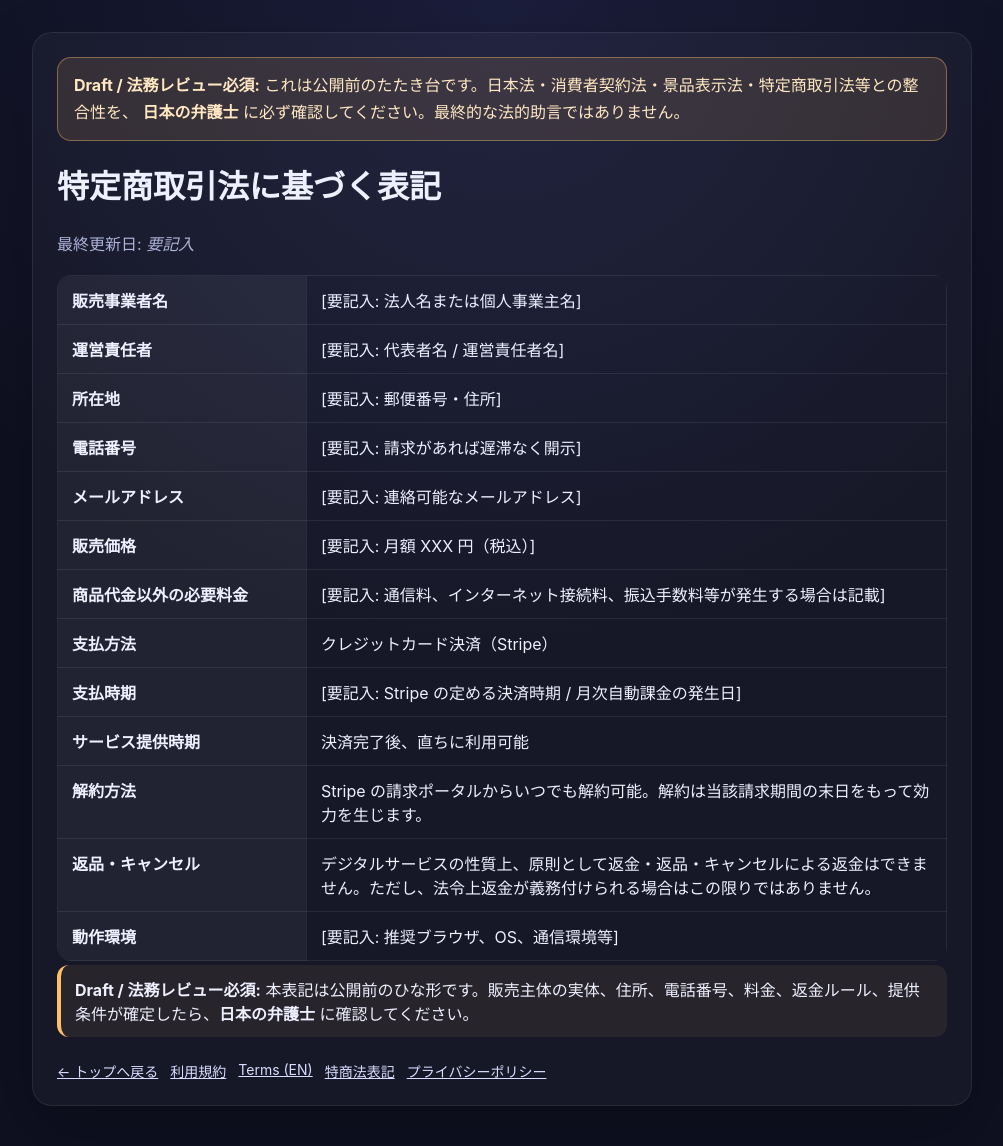
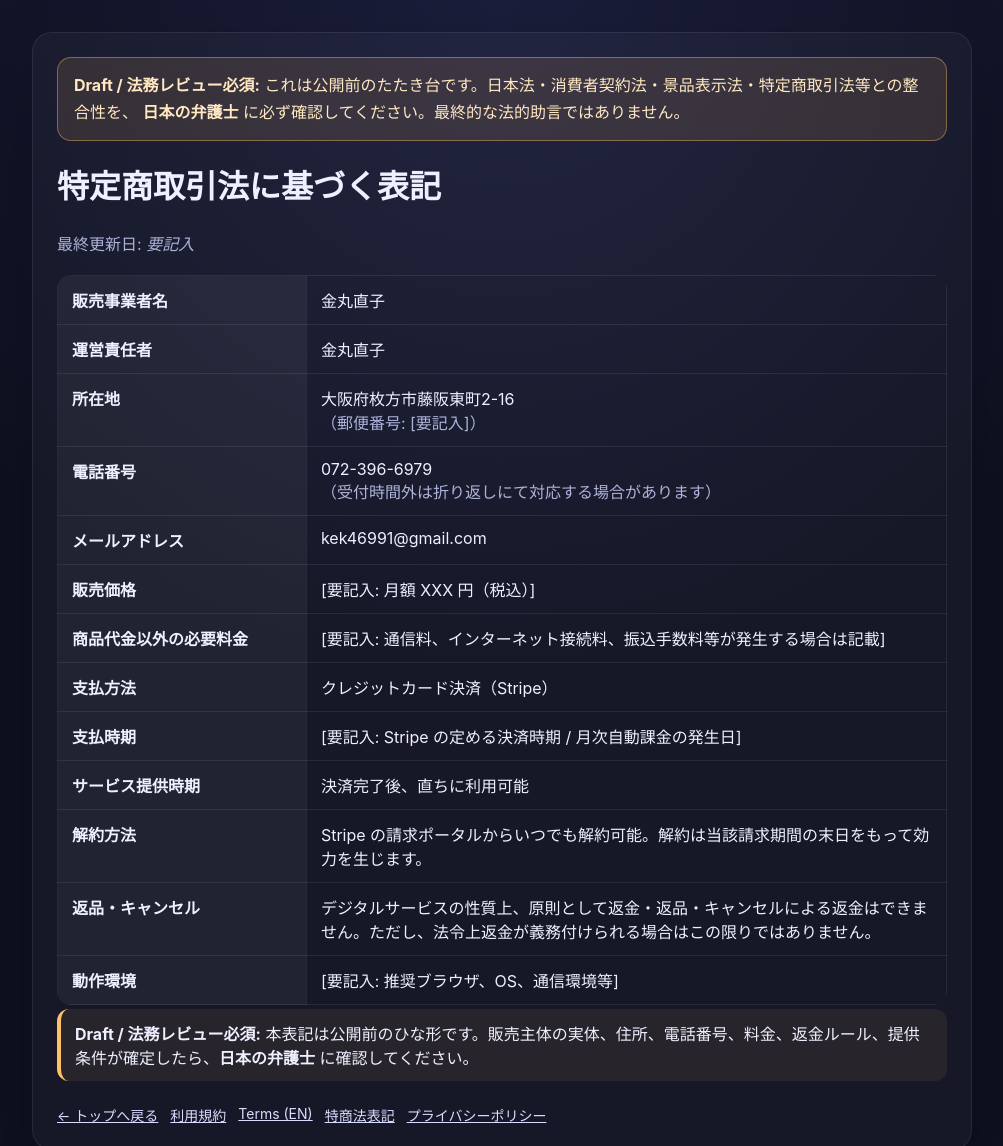
Before and after one commit to kek46991-commits/keiba-kachisuji-app, a FastAPI app: page /tokushoho in a window 1280 px wide. Shown: the top 1146 px of the page, without its empty margins (138-1141 px from the left). Before the commit the page ends 1106 px from the top, so only its background shows below. Run offline with FastAPI, Linux system fonts and the light colour scheme; some libraries are stand-ins or nearby versions.

Commit message:
chore(legal): 特商法表記に事業者情報を反映
Co-Authored-By: ほあ <kek46991@gmail.com>

```diff
--- a/web/templates/legal/tokushoho.html
+++ b/web/templates/legal/tokushoho.html
@@ -6,23 +6,23 @@
 <table>
   <tr>
     <th>販売事業者名</th>
-    <td>[要記入: 法人名または個人事業主名]</td>
+    <td>金丸直子</td>
   </tr>
   <tr>
     <th>運営責任者</th>
-    <td>[要記入: 代表者名 / 運営責任者名]</td>
+    <td>金丸直子</td>
   </tr>
   <tr>
     <th>所在地</th>
-    <td>[要記入: 郵便番号・住所]</td>
+    <td>大阪府枚方市藤阪東町2-16<br /><span class="muted">（郵便番号: [要記入]）</span></td>
   </tr>
   <tr>
     <th>電話番号</th>
-    <td>[要記入: 請求があれば遅滞なく開示]</td>
+    <td>072-396-6979<br /><span class="muted">（受付時間外は折り返しにて対応する場合があります）</span></td>
   </tr>
   <tr>
     <th>メールアドレス</th>
-    <td>[要記入: 連絡可能なメールアドレス]</td>
+    <td>kek46991@gmail.com</td>
   </tr>
   <tr>
     <th>販売価格</th>
```
